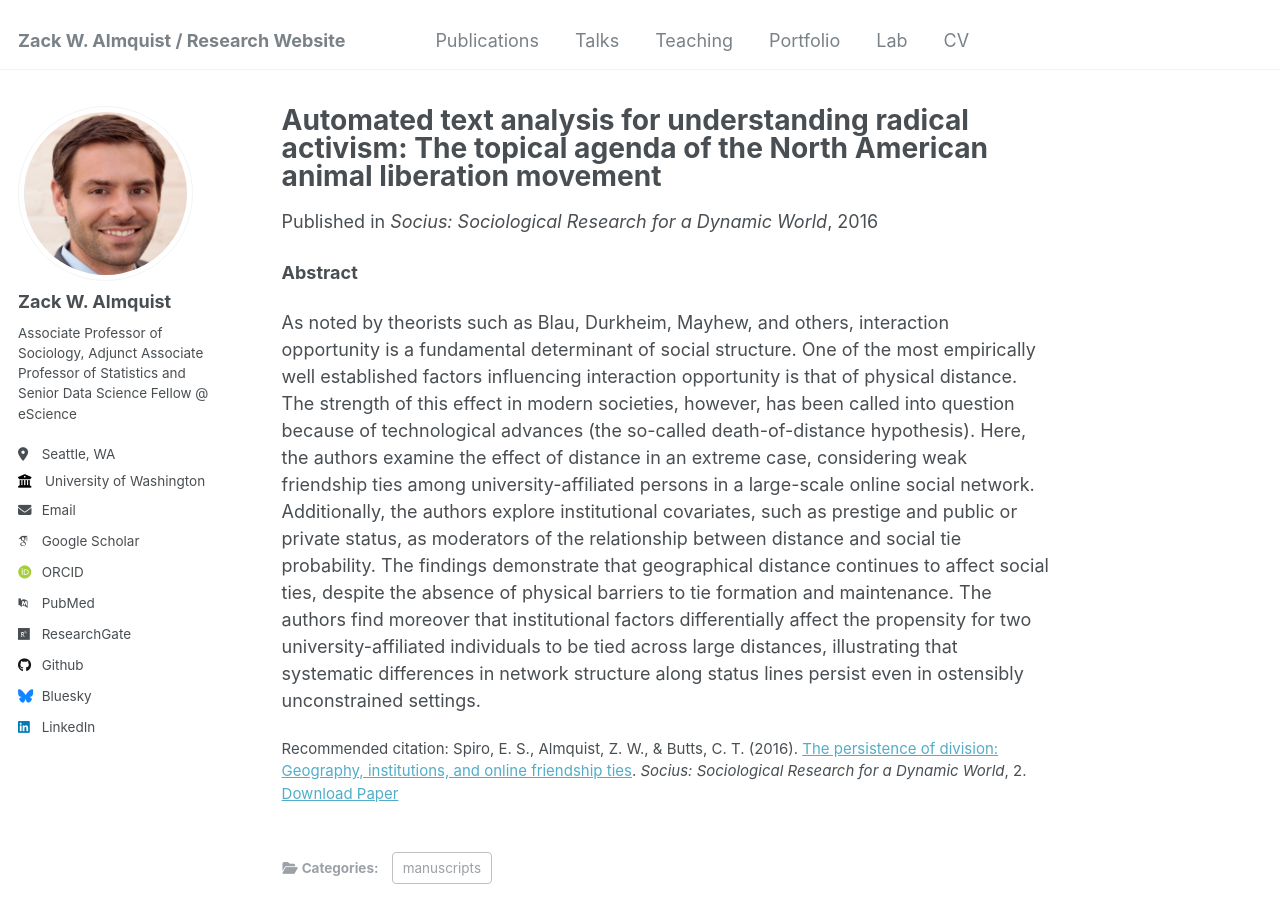
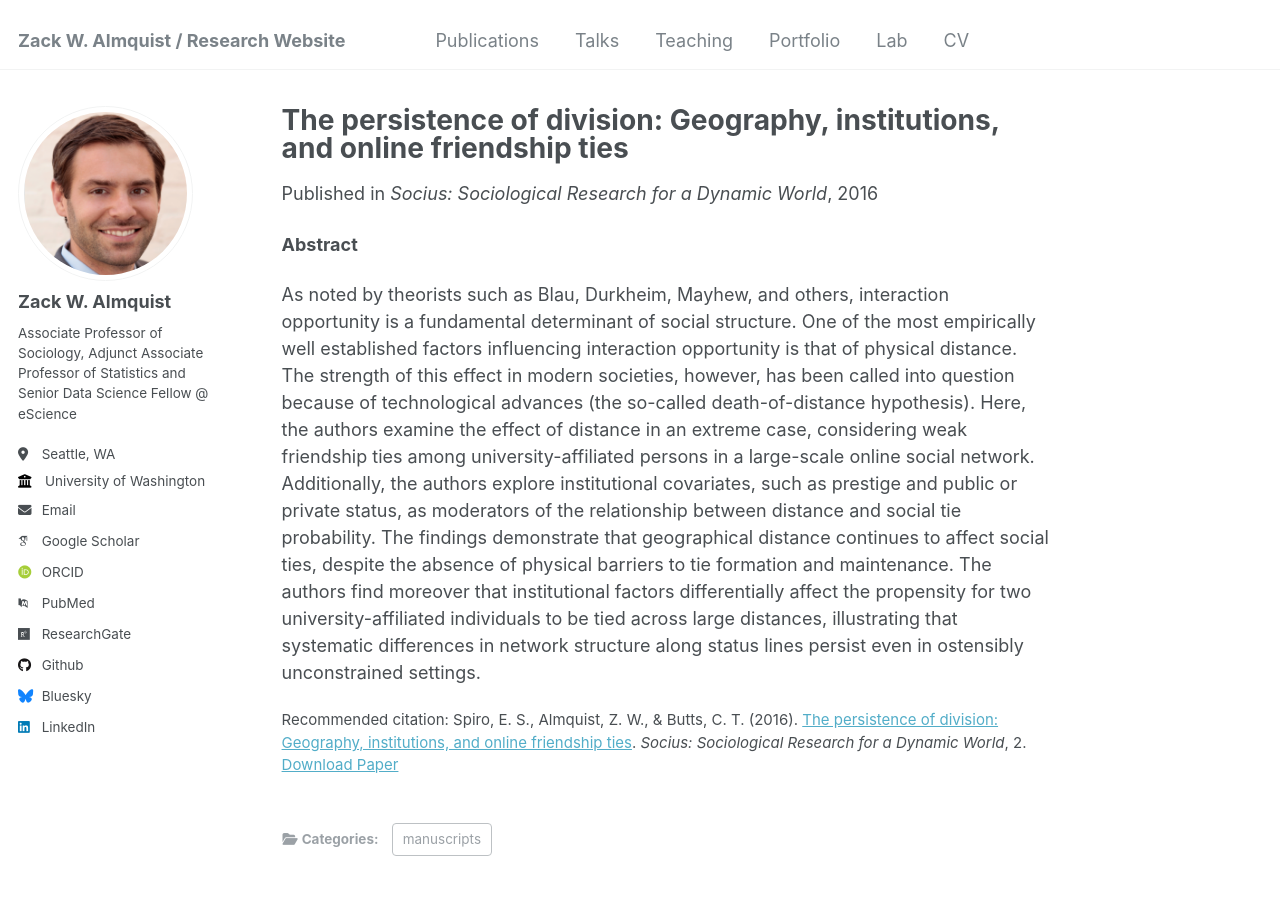
Before and after one commit to zalmquist/zalmquist.github.io, a Jekyll site: the page built from _publications/2016-03-02-socius.md, in a window 1280 px wide and 900 px high. Built offline with Jekyll 4.4.1, drawn with Linux system fonts in a browser that asks for light colours; some web fonts are replaced.

Commit message:
Update 2016-03-02-socius.md

```diff
--- a/_publications/2016-03-02-socius.md
+++ b/_publications/2016-03-02-socius.md
@@ -1,5 +1,5 @@
 ---
-title: "Automated text analysis for understanding radical activism: The topical agenda of the North American animal liberation movement"
+title: "The persistence of division: Geography, institutions, and online friendship ties"
 collection: publications
 category: manuscripts
 permalink: /publication/2016-03-02-socius
```
